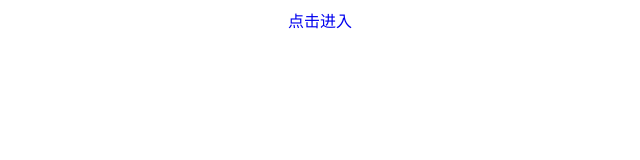
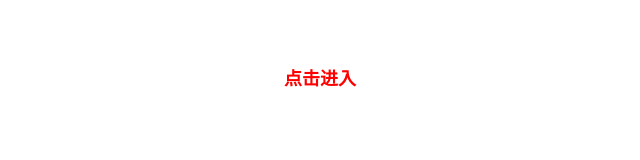
Before and after one commit to peentooo/R_program_notes, a plain HTML site: page index.html in a window 1280 px wide. Shown: the whole page, without its empty margins (320-960 px from the left). Drawn offline with Linux system fonts and the light colour scheme.

Commit message:
Update index.html

```diff
--- a/index.html
+++ b/index.html
@@ -7,11 +7,20 @@
     <meta name="viewport" content="width=device-width, initial-scale=1.0">
     <title>R语言笔记</title>
     <style>
+        * {
+            margin: 0;
+            padding: 0;
+        }
+
         .enter {
             display: block;
             text-decoration: none;
             text-align: center;
             width: 100%;
+            padding-top: 5%;
+            color: red;
+            font-weight: 700;
+            font-size: large;
         }
     </style>
 </head>
```
